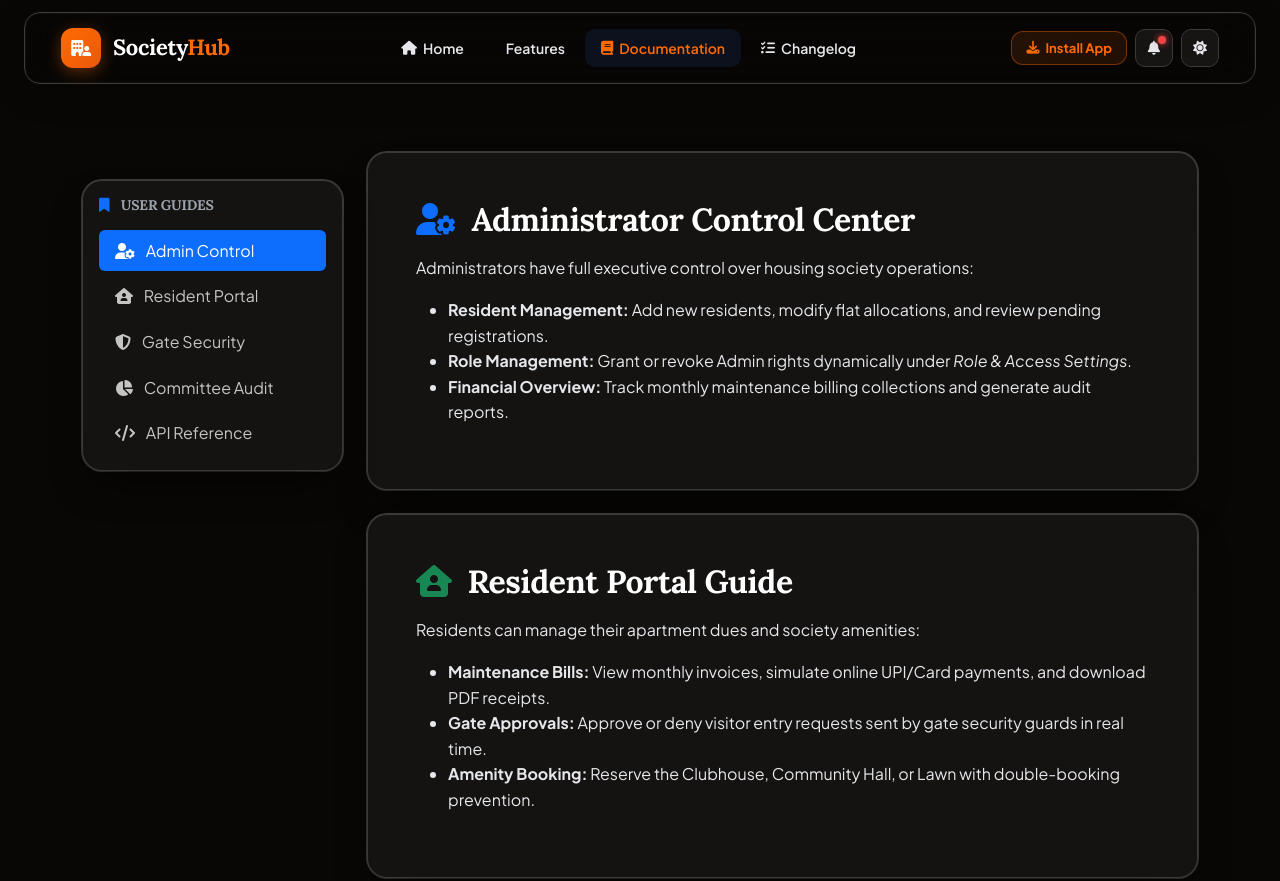
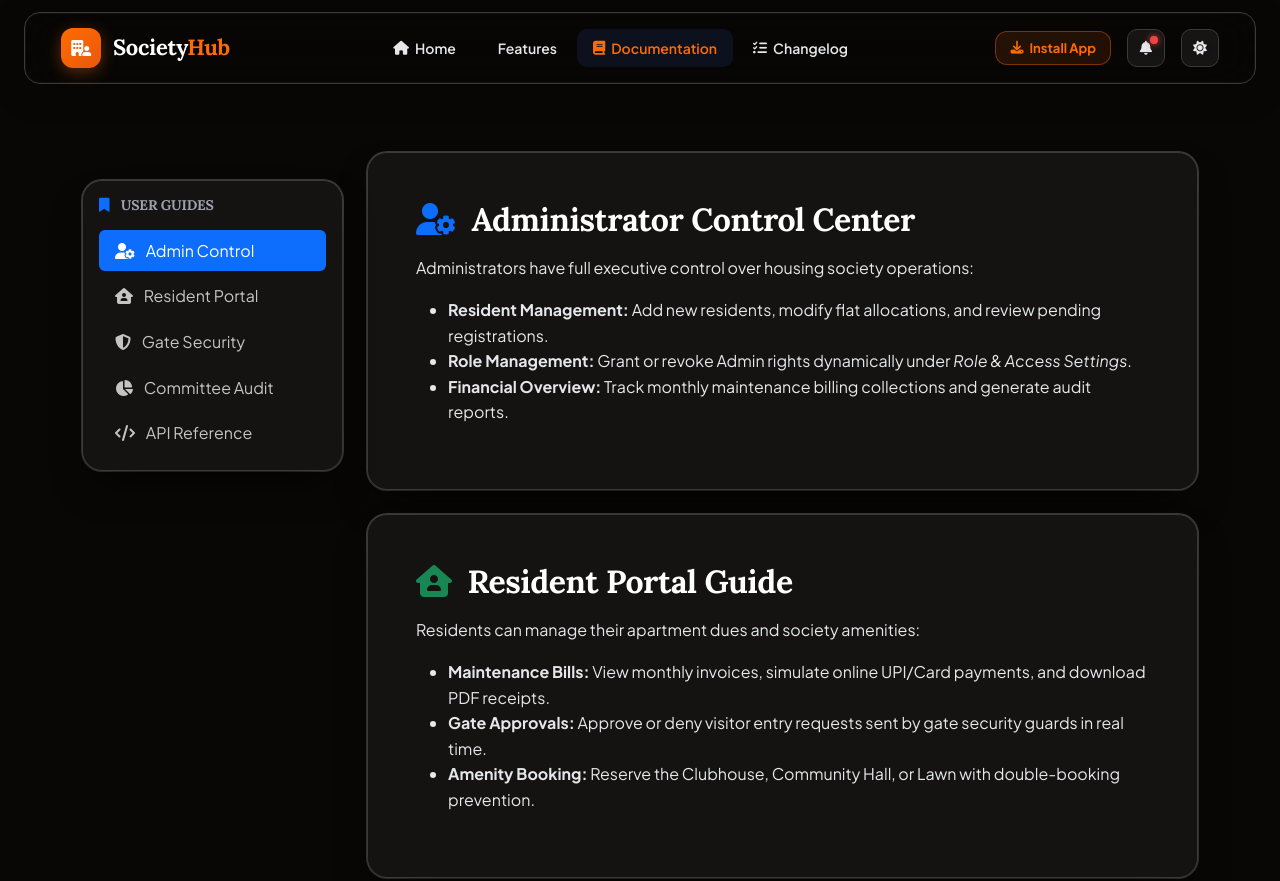
Before and after one commit to jenilbarad089-eng/SSM, a website: page public/docs.html in a window 1280 px wide. Shown: the top 881 px of the page. Drawn offline with nearby package versions, Linux system fonts and the light colour scheme.

Commit message:
Increase spacing between Install App, Theme Toggle, and Sign In buttons in header navbar

```diff
--- a/public/css/style.css
+++ b/public/css/style.css
@@ -310,7 +310,7 @@ body.has-floating-nav {
 .navbar-actions {
   display: flex;
   align-items: center;
-  gap: 8px;
+  gap: 16px !important;
 }
 
 /* Theme Toggle Button */
```
